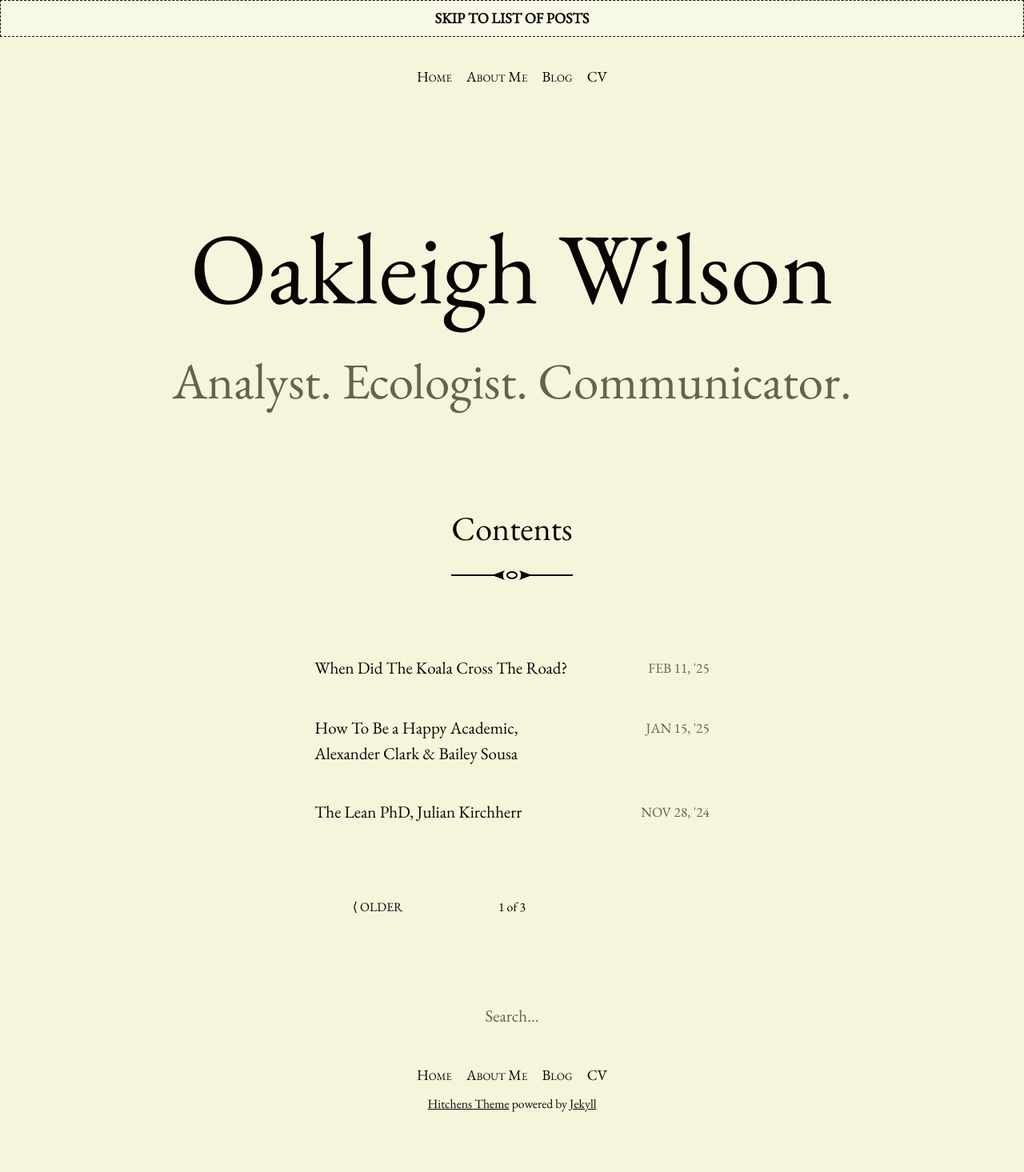
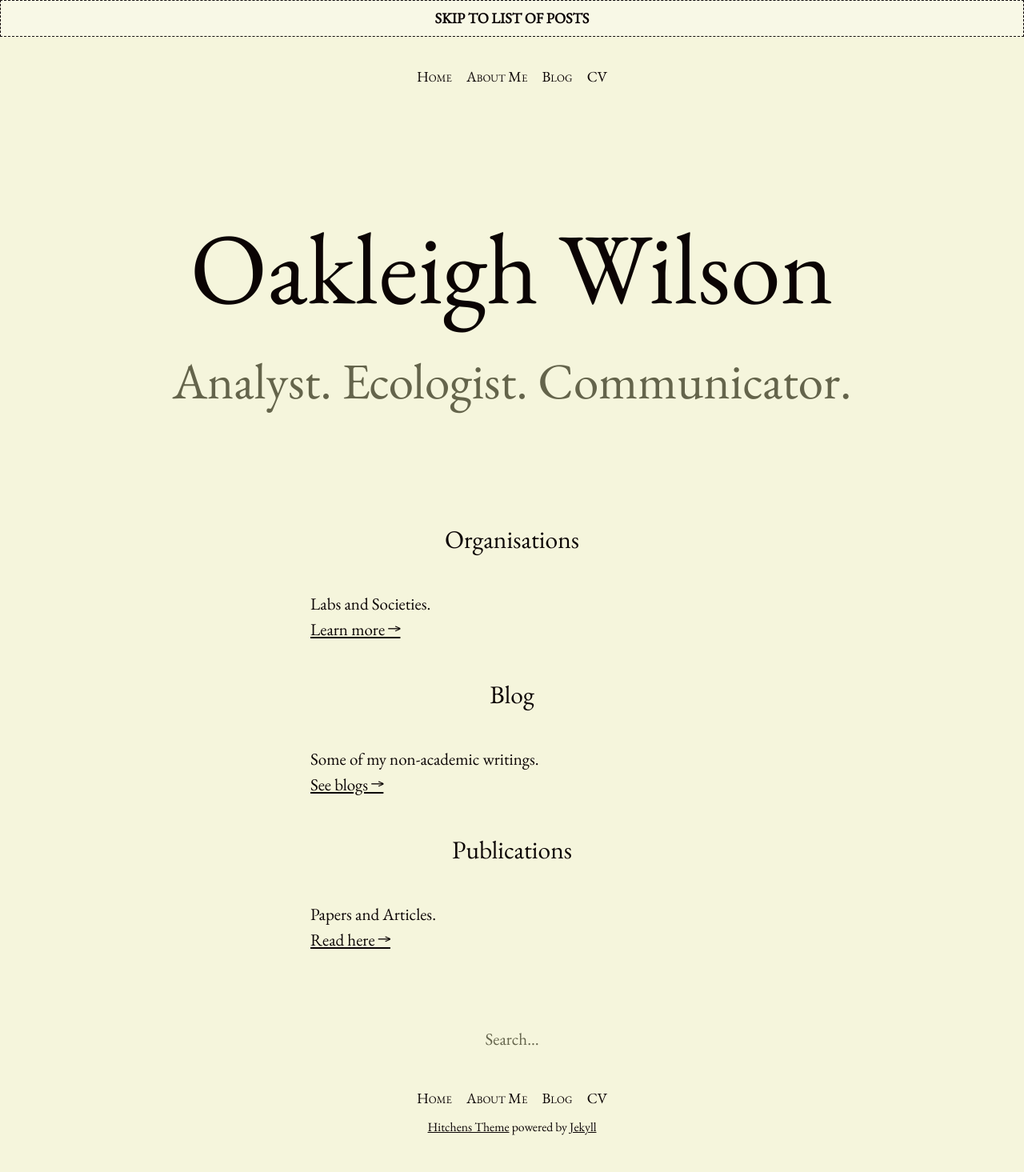
Before and after one commit to OakAlice/OakAlice.github.io, a Jekyll site: the page built from index.html, in a window 1280 px wide. Shown: the whole page at 80% size. Built offline with Jekyll 4.4.1, drawn with Linux system fonts in a browser that asks for light colours; the list of posts is cut into pages by our own code; before the commit the page ends 1436 px from its top, so only the background shows below that.

Commit message:
Adding menu buttons

```diff
--- a/_layouts/home.html
+++ b/_layouts/home.html
@@ -24,49 +24,22 @@ layout: default
 
 <main class="home" id="main" role="main" aria-label="Content">
 
-  <h1 class="content-title divided">
-    {% if site.paginate and site.paginate_path and paginator.page > 1 %}
-      Page {{ paginator.page }}
-    {% else %}
-      Contents
-    {% endif %}
-  </h1>
-
-  {% if site.paginate and site.paginate_path %}
-
-    <ul class="post-list">
-      {% for post in paginator.posts %}
-        {% include post-list-item.html %}
-      {% endfor %}
-    </ul>
-
-    {% if paginator.total_pages > 1 %}
-
-      <div class="post-pagination">
-        {% if paginator.next_page %}
-          <a href="{{ paginator.next_page_path | prepend: site.baseurl  }}" class="pagination-next btn">&lang;&nbsp;Older</a>
-        {% else %}
-          <span>&nbsp;</span>
-        {% endif %}
-        <span class="pagination-number">{{ paginator.page }} of {{ paginator.total_pages }}</span>
-        {% if paginator.previous_page %}
-          <a href="{{ paginator.previous_page_path | prepend: site.baseurl }}" class="pagination-previous btn">Newer&nbsp;&rang;</a>
-        {% else %}
-          <span>&nbsp;</span>
-        {% endif %}
-      </div>
-
-    {% endif %}
-
-  {% else %}
-
-    <ul class="post-list">
-      {% for post in site.posts %}
-        {% include post-list-item.html %}
-      {% endfor %}
-    </ul>
-
-  {% endif %}
-
+  <section class="tiles">
+    <div class="tile">
+      <h3>Organisations</h3>
+      <p>Labs and Societies.</p>
+      <a href="/about">Learn more →</a>
+    </div>
+    <div class="tile">
+      <h3>Blog</h3>
+      <p>Some of my non-academic writings.</p>
+      <a href="/blog">See blogs →</a>
+    </div>
+    <div class="tile">
+      <h3>Publications</h3>
+      <p>Papers and Articles.</p>
+      <a href="/publications">Read here →</a>
+    </div>
+  </section>
 
 </main>
```
